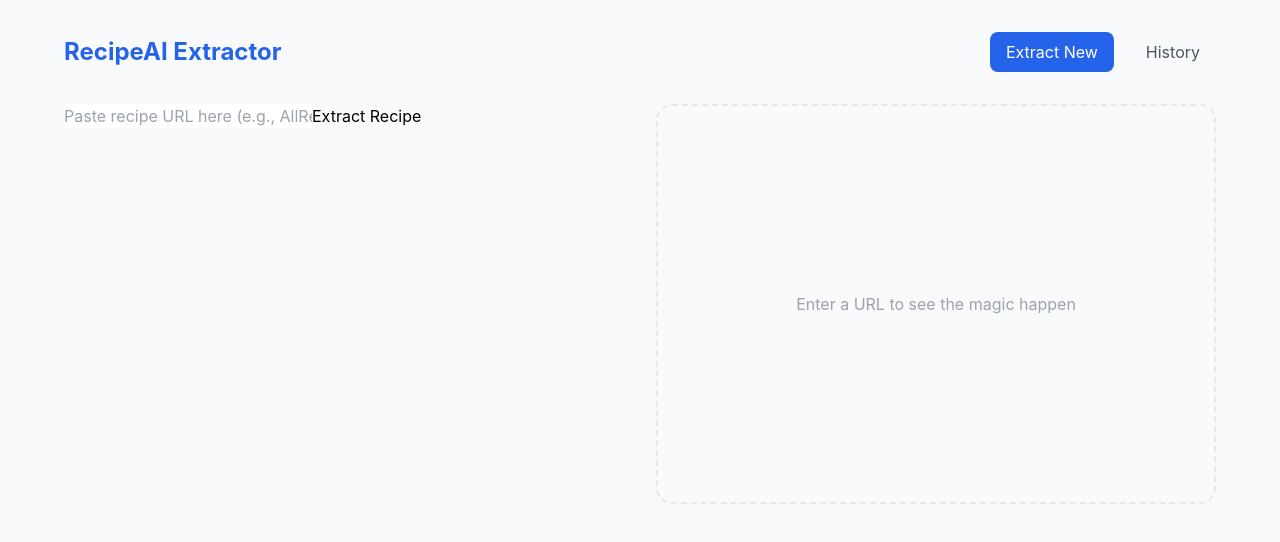
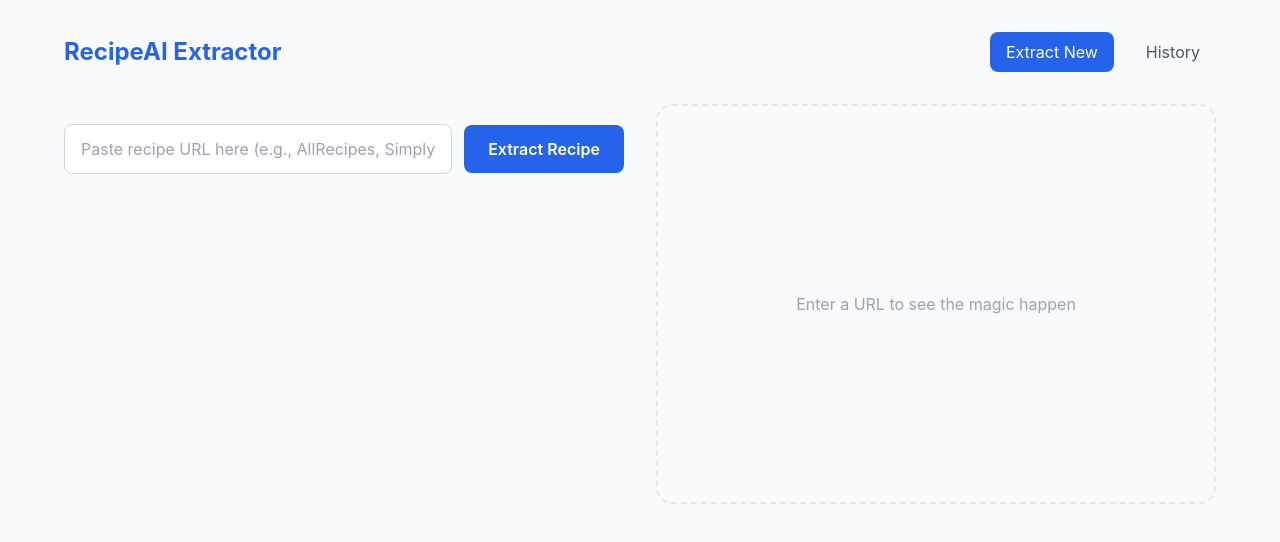
Before and after one commit to subair247/Recipe-AI-Extractor, a React (Create React App) app in the folder frontend/: page / in a window 1280 px wide. Shown: the top 542 px of the page. Built offline with nearby package versions, Linux system fonts and the light colour scheme.

Commit message:
style: fix form layout and button spacing

```diff
--- a/frontend/src/index.css
+++ b/frontend/src/index.css
@@ -4,6 +4,7 @@
 
 :root {
   --primary-blue: #2563eb;
+  --bg-gray: #f9fafb;
 }
 
 body {
@@ -11,10 +12,80 @@ body {
   font-family: 'Inter', -apple-system, BlinkMacSystemFont, 'Segoe UI', 'Roboto', sans-serif;
   -webkit-font-smoothing: antialiased;
   -moz-osx-font-smoothing: grayscale;
-  background-color: #f9fafb;
+  background-color: var(--bg-gray);
 }
 
-/* Custom Animation for a professional manual feel */
+/* --- Form Layout (Fixes the Overlap) --- */
+.form-container form {
+  display: flex;
+  gap: 12px;
+  align-items: center;
+  width: 100%;
+  max-width: 800px;
+  margin: 20px 0;
+}
+
+.form-container input {
+  flex: 1; /* Makes input take available space */
+  padding: 12px 16px;
+  border: 1px solid #d1d5db;
+  border-radius: 8px;
+  outline: none;
+  transition: border-color 0.2s;
+}
+
+.form-container input:focus {
+  border-color: var(--primary-blue);
+  ring: 2px var(--primary-blue);
+}
+
+.form-container button {
+  min-width: 160px; /* Prevents button from jumping when text changes */
+  padding: 12px 24px;
+  background-color: var(--primary-blue);
+  color: white;
+  font-weight: 600;
+  border-radius: 8px;
+  transition: all 0.2s;
+  display: flex;
+  align-items: center;
+  justify-content: center;
+}
+
+.form-container button:hover:not(:disabled) {
+  background-color: #1d4ed8;
+}
+
+/* --- Loading & Spinner States --- */
+.loading-btn {
+  background-color: #64748b !important; /* Slate gray for loading */
+  cursor: not-allowed;
+  opacity: 0.8;
+}
+
+.spinner-text {
+  display: flex;
+  align-items: center;
+  justify-content: center;
+  gap: 10px;
+}
+
+.spinner-text::before {
+  content: "";
+  width: 16px;
+  height: 16px;
+  border: 2px solid #ffffff;
+  border-top: 2px solid transparent;
+  border-radius: 50%;
+  animation: spin 0.8s linear infinite;
+}
+
+/* --- Animations --- */
+@keyframes spin {
+  0% { transform: rotate(0deg); }
+  100% { transform: rotate(360deg); }
+}
+
 @keyframes fadeIn {
   from { opacity: 0; transform: translateY(10px); }
   to { opacity: 1; transform: translateY(0); }
@@ -24,7 +95,7 @@ body {
   animation: fadeIn 0.4s ease-out forwards;
 }
 
-/* Custom scrollbar for the Modal */
+/* --- Scrollbar Styling --- */
 ::-webkit-scrollbar {
   width: 8px;
 }
@@ -41,32 +112,3 @@ body {
 ::-webkit-scrollbar-thumb:hover {
   background: #94a3b8;
 }
-
-.loading-btn {
-    background-color: #6c757d !important;
-    cursor: not-allowed;
-    position: relative;
-}
-
-.spinner-text {
-    display: flex;
-    align-items: center;
-    justify-content: center;
-    gap: 10px;
-}
-
-/* Optional: Adding a small rotating circle */
-.spinner-text::before {
-    content: "";
-    width: 14px;
-    height: 14px;
-    border: 2px solid #ffffff;
-    border-top: 2px solid transparent;
-    border-radius: 50%;
-    animation: spin 0.8s linear infinite;
-}
-
-@keyframes spin {
-    0% { transform: rotate(0deg); }
-    100% { transform: rotate(360deg); }
-}
```
